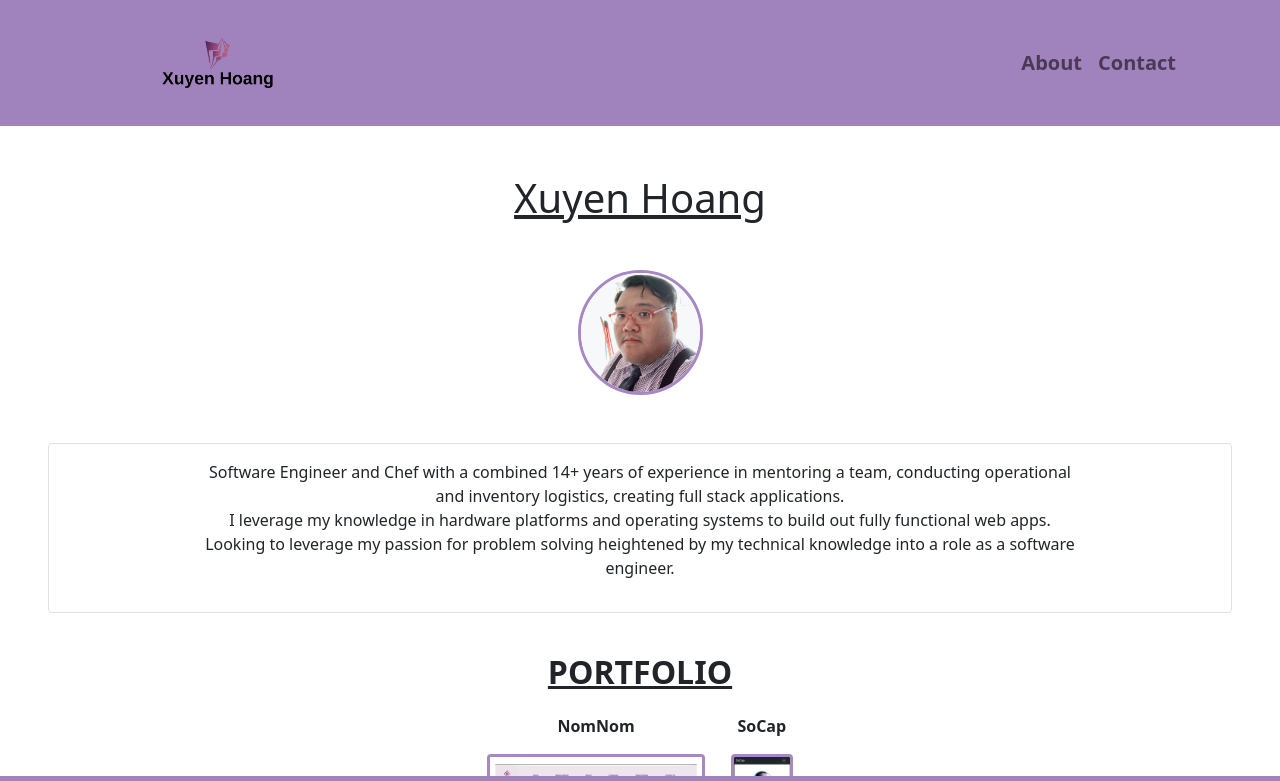
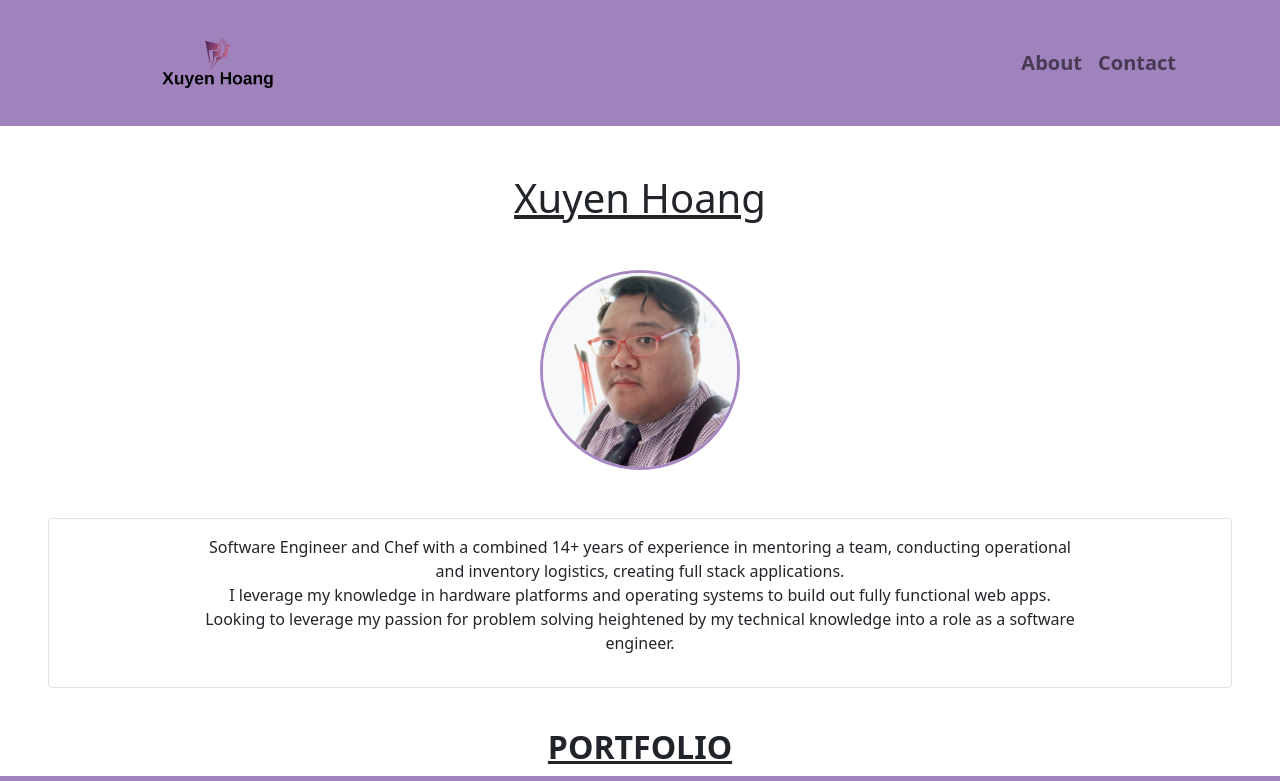
Before and after one commit to xhoang21/xuyenportfolio, a React (Create React App) app: page /About in a window 1280 px wide. Shown: the top 781 px of the page. Built offline with nearby package versions, Linux system fonts and the light colour scheme.

Commit message:
manifest json?

```diff
--- a/public/index.html
+++ b/public/index.html
@@ -2,7 +2,7 @@
 <html lang="en">
   <head>
     <meta charset="utf-8" />
-    <link rel="icon" href="%PUBLIC_URL%/ICON.png" />
+    <link rel="icon" href="%PUBLIC_URL%/favicon.ico" />
     <meta name="viewport" content="width=device-width, initial-scale=1" />
     <meta name="theme-color" content="#000000" />
     <meta
@@ -14,7 +14,7 @@
       manifest.json provides metadata used when your web app is installed on a
       user's mobile device or desktop. See https://developers.google.com/web/fundamentals/web-app-manifest/
     -->
-    <link rel="manifest" href="%PUBLIC_URL%/manifest.json" />
+
     <!--
       Notice the use of %PUBLIC_URL% in the tags above.
       It will be replaced with the URL of the `public` folder during the build.
--- a/src/App.scss
+++ b/src/App.scss
@@ -5,7 +5,7 @@
   height: 100px;
 }
 #profpic {
-  height: 125px;
+  height: 200px;
   border-style: solid;
   border-width: 3px;
   border-color: rgb(167, 136, 196);
```
